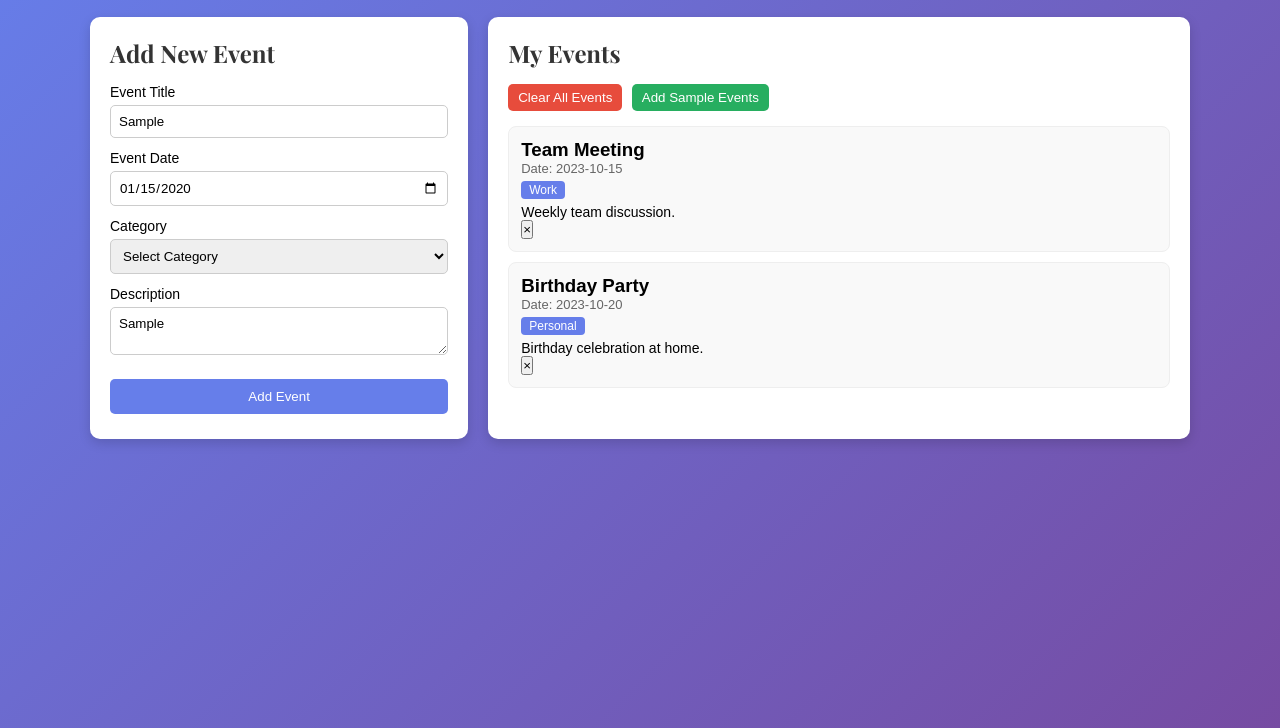
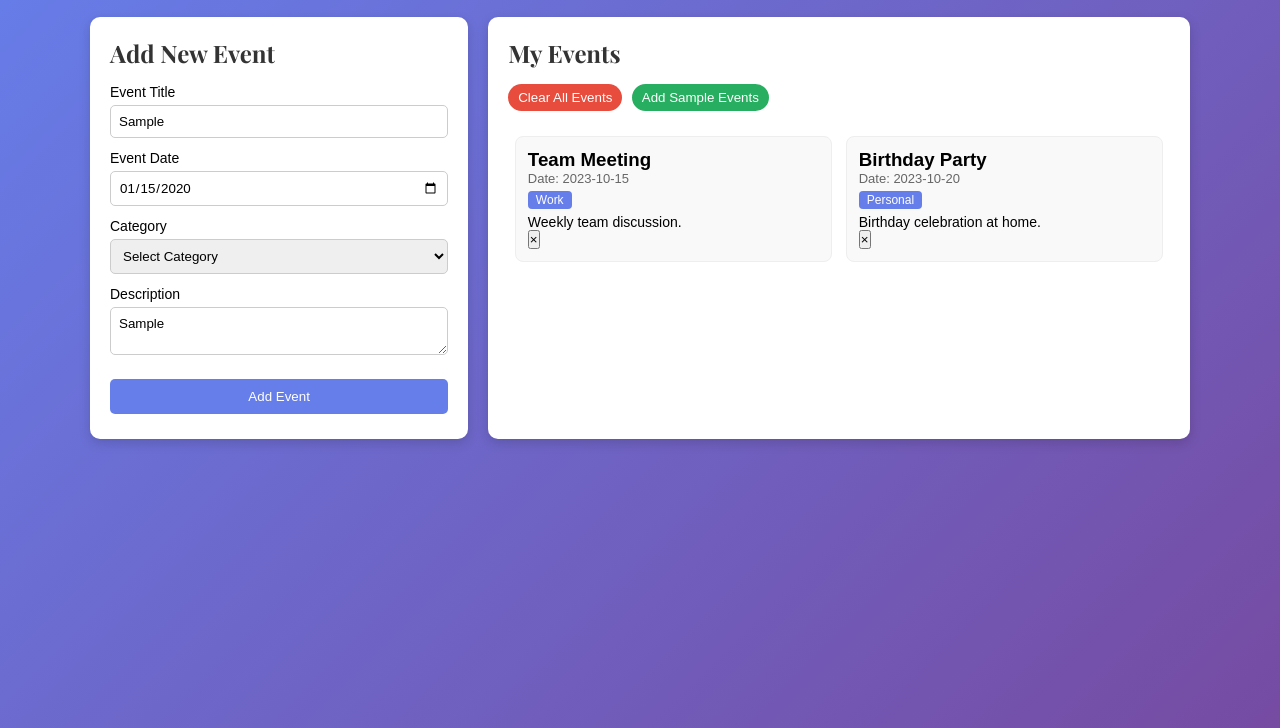
Before and after one commit to swatisingh1701/Smart-Event-Dashboard, a plain HTML site: page index.html in a window 1280 px wide. Both pictures are taken after typing "Sample", "2020-01-15", "Sample" into the empty fields and a click on the button "Add Sample Events". Shown: the part 72-800 px from the top of the page. Drawn offline with nearby package versions, Linux system fonts and the light colour scheme; a web font is replaced by a local one.

Commit message:
Final styling

```diff
--- a/style.css
+++ b/style.css
@@ -101,7 +101,7 @@ textarea:focus {
 .sample-btn {
     padding: 6px 10px;
     border: none;
-    border-radius: 5px;
+    border-radius: 50px;
     color: white;
     cursor: pointer;
     margin-right: 5px;
@@ -121,6 +121,10 @@ textarea:focus {
     border-radius: 8px;
     margin-bottom: 10px;
     border: 1px solid #eee;
+    display: inline-block;
+    width: 48%;
+    margin: 10px 1%;
+    vertical-align: top;
 }
 
 .event-title {
```
